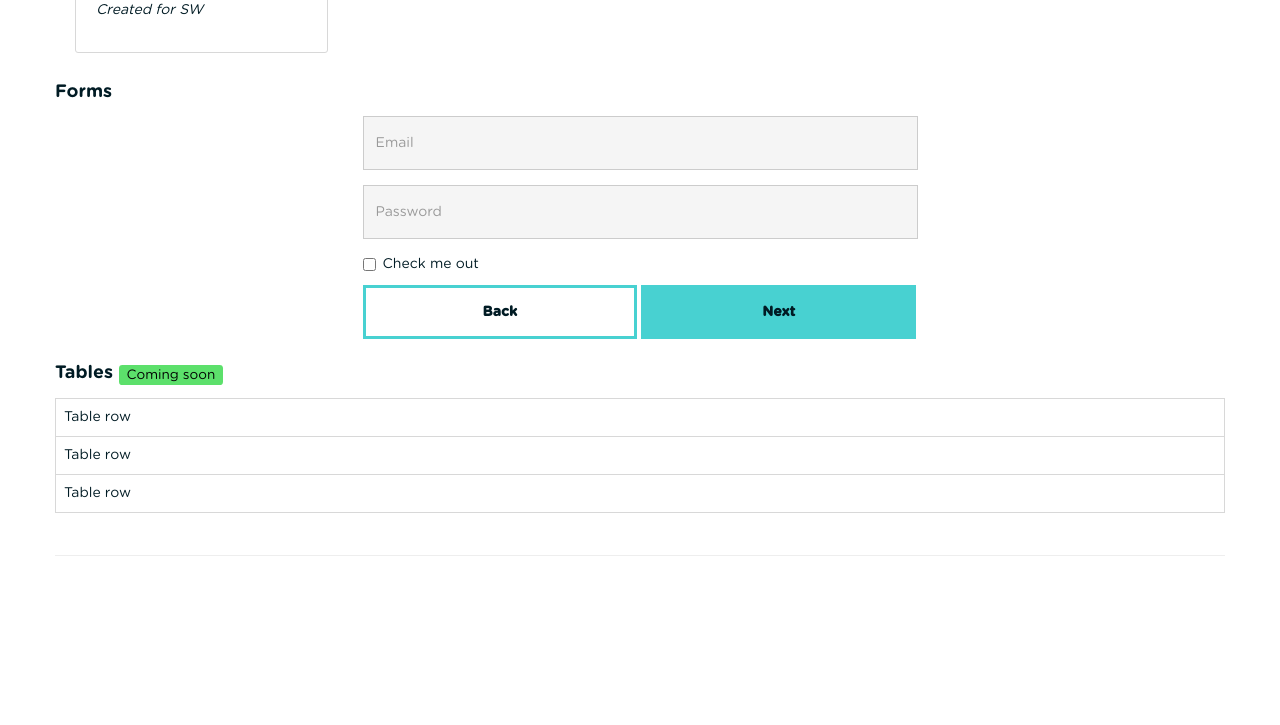
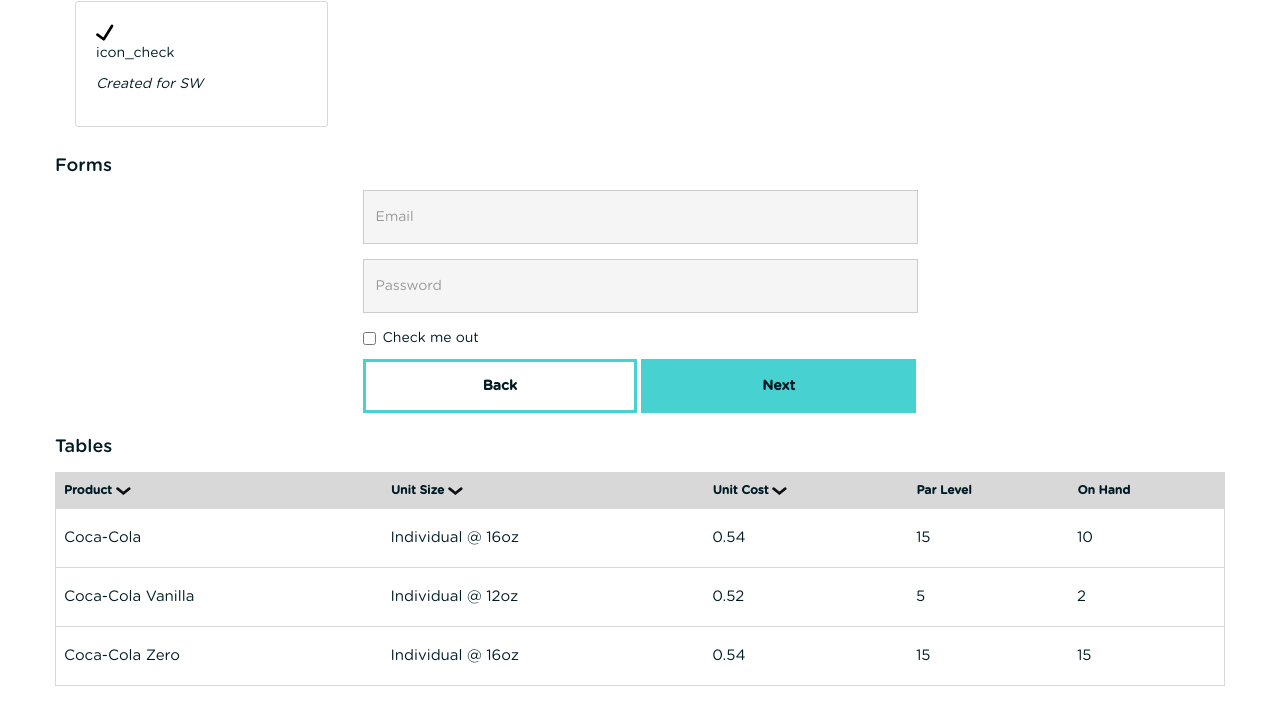
Before and after one commit to EmergeEnterprises/sw-styleguide, a plain HTML site: page index.html in a window 1280 px wide. Shown: the part 2351-3076 px from the top of the page. Before the commit the page ends 2928 px from the top, so only its background shows below. Drawn offline with nearby package versions, Linux system fonts and the light colour scheme.

Commit message:
added table

```diff
--- a/css/main.css
+++ b/css/main.css
@@ -10,7 +10,7 @@
 
 @font-face {
     font-family: "Gotham Round SemiBold";
-    src: url(../fonts/GothamRoundedBold_21016.ttf) format("truetype");
+    src: url(../fonts/GothamRnd-Medium.otf) format("opentype");
 }
 
 /*Global variables*/
@@ -161,6 +161,11 @@
   line-height: 24px;
 }
 
+h4 {
+  font-size: 15px;
+  line-height: 21px;
+}
+
 p,
 .jumbotron p {
   font-family: "Gotham Round Book";
@@ -240,6 +245,28 @@
   border: 3px solid var(--brand-dark);
 }
 
+/*Tables*/
+thead {
+  background-color: var(--gray-medium);
+  font-size: 12px;
+  font-family: "Gotham Round SemiBold";
+}
+
+th img {
+  width: 15px;
+}
+
+.table-bordered > tbody > tr > td {
+  border: none;
+}
+
+tr {
+  border-bottom: 1px solid var(--gray-medium);
+}
+
+td {
+  line-height: 24px;
+}
 
 /*Styleguide Specific Styles*/
 .navbar-brand {
@@ -287,7 +314,6 @@
   margin-bottom: 0;
 }
 
-
 /*Media Queries*/
 
 @media (min-width: 320px) {
--- a/index.html
+++ b/index.html
@@ -181,6 +181,12 @@
                   </tr>
                   <tr>
                     <td>
+                      <h4>h4. heading (All devices)</h4>
+                    </td>
+                    <td class="type-info">Book Size 15px/Line Height 21px</td>
+                  </tr>
+                  <tr>
+                    <td>
                       <p>Body font looks like this (Sm to Md)</p>
                     </td>
                     <td class="type-info">Book Size 12px/Line Height 18px</td>
@@ -205,17 +211,13 @@
         <div class="row">
           <div class="col-md-12" id="content">
             <h2>Content</h2>
-            <div class="panel panel-default">
-              <div class="panel-body">
+            <div class="well">
                 Page titles, navigation items, table labels and buttons should appear <strong>title case</strong>:
                 "Your Store" or "Save Changes"
             </div>
-            </div>
-            <div class="panel panel-default">
-              <div class="panel-body">
+            <div class="well">
                 Text input fields should appear <strong>sentence case</strong>:
                 "Email address" or "Confirm new password"
-              </div>
             </div>
           </div>
         </div>
@@ -337,17 +339,40 @@
         </div>
         <div class="row">
           <div class="col-md-12" id="tables">
-            <h2>Tables <span class="label label-success">Coming soon</span></h2>
+            <h2>Tables</h2>
               <table class="table table-bordered">
+                <thead>
                   <tr>
-                  <td>Table row</td>
+                    <th>Product <img src="images/icons/icon_sorting.svg" alt="icon_sorting"></th>
+                    <th>Unit Size <img src="images/icons/icon_sorting.svg" alt="icon_sorting"></th>
+                    <th>Unit Cost <img src="images/icons/icon_sorting.svg" alt="icon_sorting"></th>
+                    <th>Par Level</th>
+                    <th>On Hand</th>
+                  </tr>
+                </thead>
+                <tbody>
+                  <tr>
+                    <td><h4>Coca-Cola</h4></td>
+                    <td><h4>Individual @ 16oz</h4></td>
+                    <td><h4>0.54</h4></td>
+                    <td><h4>15</h4></td>
+                    <td><h4>10</h4></td>
                   </tr>
                   <tr>
-                  <td>Table row</td>
+                    <td><h4>Coca-Cola Vanilla</h4></td>
+                    <td><h4>Individual @ 12oz</h4></td>
+                    <td><h4>0.52</h4></td>
+                    <td><h4>5</h4></td>
+                    <td><h4>2</h4></td>
                   </tr>
                   <tr>
-                  <td>Table row</td>
+                    <td><h4>Coca-Cola Zero</h4></td>
+                    <td><h4>Individual @ 16oz</h4></td>
+                    <td><h4>0.54</h4></td>
+                    <td><h4>15</h4></td>
+                    <td><h4>15</h4></td>
                   </tr>
+                </tbody>
               </table>
           </div>
         </div>
```
Also changed, not shown: fonts/GothamRnd-Bold.otf (added), fonts/GothamRnd-BoldItal.otf (added), fonts/GothamRnd-Book.otf (added), fonts/GothamRnd-BookItal.otf (added), fonts/GothamRnd-Light.otf (added), fonts/GothamRnd-LightItal.otf (added), fonts/GothamRnd-MedItal.otf (added), fonts/GothamRnd-Medium.otf (added). Lines whose indentation alone changed are shown as unchanged.
